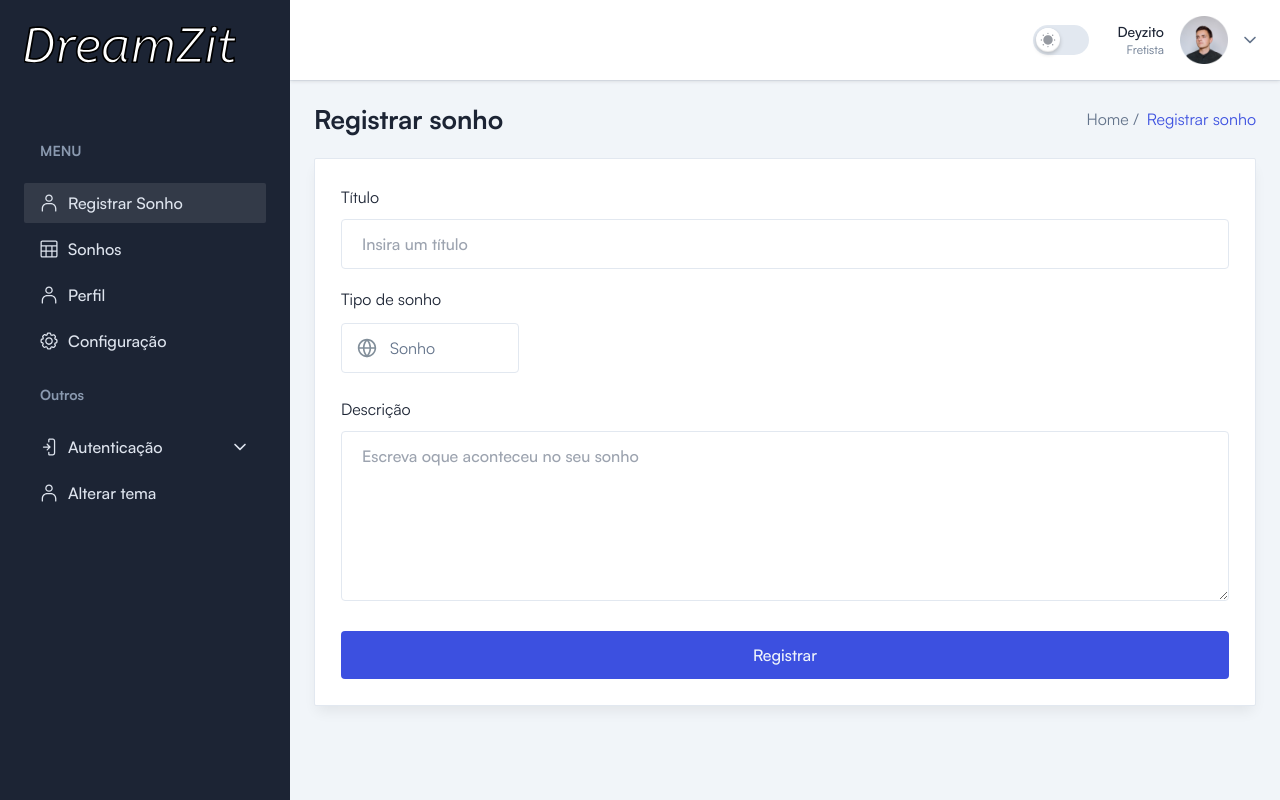
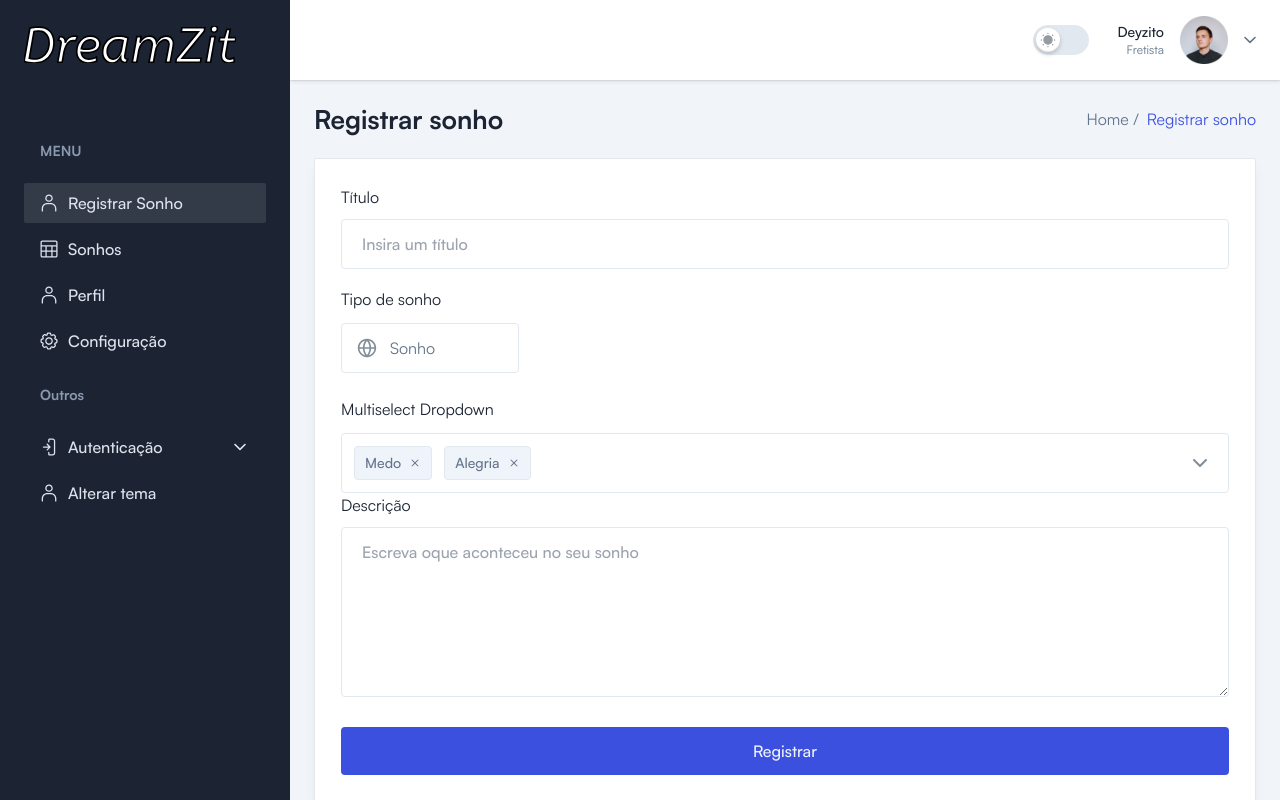
Before and after one commit to AndreyBarreto/dreamzit-front, a React (Vite) app: page /create/order in a window 1280 px wide. Built offline with nearby package versions, Linux system fonts and the light colour scheme.

Commit message:
feature/fellings

```diff
--- a/src/hooks/useCreateDreamHandler.tsx
+++ b/src/hooks/useCreateDreamHandler.tsx
@@ -8,8 +8,9 @@ const useCreateDreamHandler = () => {
 
     const [title, setTitle] = useState('');
     const [description, setDescription] = useState('');
+    const [feelings, setFellings] = useState([])
 
-    const register = () => {
+    const onSubmit = () => {
         base.post('/dreams/', { data: 'conteudo' })
             .then(response => {
                 console.log('Resposta da requisição:', response.data);
@@ -21,10 +22,12 @@ const useCreateDreamHandler = () => {
 
     return {
         description,
+        title,
+        feelings,
         setDescription,
-        title,
         setTitle,
-        register
+        onSubmit,
+        setFellings
     };
 };
 
--- a/src/pages/DreamForm.tsx
+++ b/src/pages/DreamForm.tsx
@@ -9,7 +9,8 @@ const OrderForm = () => {
     description,
     setTitle,
     setDescription,
-    register } = useCreateDreamHandler();
+    onSubmit
+  } = useCreateDreamHandler();
 
   return (
     <>
@@ -58,20 +59,93 @@ const OrderForm = () => {
                     </select>
                   </div>
                 </div>
+                <div>
+                  <label className="mb-3 block text-black dark:text-white">
+                    Multiselect Dropdown
+                  </label>
+                  <div className="relative z-20 w-full rounded border border-stroke p-1.5 pr-8 font-medium outline-none transition focus:border-primary active:border-primary dark:border-form-strokedark dark:bg-form-input">
+                    <div className="flex flex-wrap items-center">
+                      <span className="m-1.5 flex items-center justify-center rounded border-[.5px] border-stroke bg-gray py-1.5 px-2.5 text-sm font-medium dark:border-strokedark dark:bg-white/30">
+                        Medo
+                        <span className="cursor-pointer pl-2 hover:text-danger">
+                          <svg
+                            width="12"
+                            height="12"
+                            viewBox="0 0 12 12"
+                            fill="none"
+                            xmlns="http://www.w3.org/2000/svg"
+                          >
+                            <path
+                              fillRule="evenodd"
+                              clipRule="evenodd"
+                              d="M9.35355 3.35355C9.54882 3.15829 9.54882 2.84171 9.35355 2.64645C9.15829 2.45118 8.84171 2.45118 8.64645 2.64645L6 5.29289L3.35355 2.64645C3.15829 2.45118 2.84171 2.45118 2.64645 2.64645C2.45118 2.84171 2.45118 3.15829 2.64645 3.35355L5.29289 6L2.64645 8.64645C2.45118 8.84171 2.45118 9.15829 2.64645 9.35355C2.84171 9.54882 3.15829 9.54882 3.35355 9.35355L6 6.70711L8.64645 9.35355C8.84171 9.54882 9.15829 9.54882 9.35355 9.35355C9.54882 9.15829 9.54882 8.84171 9.35355 8.64645L6.70711 6L9.35355 3.35355Z"
+                              fill="currentColor"
+                            ></path>
+                          </svg>
+                        </span>
+                      </span>
+                      <span className="m-1.5 flex items-center justify-center rounded border-[.5px] border-stroke bg-gray py-1.5 px-2.5 text-sm font-medium dark:border-strokedark dark:bg-white/30">
+                        Alegria
+                        <span className="cursor-pointer pl-2 hover:text-danger">
+                          <svg
+                            width="12"
+                            height="12"
+                            viewBox="0 0 12 12"
+                            fill="none"
+                            xmlns="http://www.w3.org/2000/svg"
+                          >
+                            <path
+                              fillRule="evenodd"
+                              clipRule="evenodd"
+                              d="M9.35355 3.35355C9.54882 3.15829 9.54882 2.84171 9.35355 2.64645C9.15829 2.45118 8.84171 2.45118 8.64645 2.64645L6 5.29289L3.35355 2.64645C3.15829 2.45118 2.84171 2.45118 2.64645 2.64645C2.45118 2.84171 2.45118 3.15829 2.64645 3.35355L5.29289 6L2.64645 8.64645C2.45118 8.84171 2.45118 9.15829 2.64645 9.35355C2.84171 9.54882 3.15829 9.54882 3.35355 9.35355L6 6.70711L8.64645 9.35355C8.84171 9.54882 9.15829 9.54882 9.35355 9.35355C9.54882 9.15829 9.54882 8.84171 9.35355 8.64645L6.70711 6L9.35355 3.35355Z"
+                              fill="currentColor"
+                            ></path>
+                          </svg>
+                        </span>
+                      </span>
+                    </div>
+                    <select
+                      name=""
+                      id=""
+                      className="absolute top-0 left-0 z-20 h-full w-full bg-transparent opacity-0"
+                    >
+                      <option value="">Option</option>
+                      <option value="">Option</option>
+                    </select>
+                    <span className="absolute top-1/2 right-4 z-10 -translate-y-1/2">
+                      <svg
+                        width="24"
+                        height="24"
+                        viewBox="0 0 24 24"
+                        fill="none"
+                        xmlns="http://www.w3.org/2000/svg"
+                      >
+                        <g opacity="0.8">
+                          <path
+                            fillRule="evenodd"
+                            clipRule="evenodd"
+                            d="M5.29289 8.29289C5.68342 7.90237 6.31658 7.90237 6.70711 8.29289L12 13.5858L17.2929 8.29289C17.6834 7.90237 18.3166 7.90237 18.7071 8.29289C19.0976 8.68342 19.0976 9.31658 18.7071 9.70711L12.7071 15.7071C12.3166 16.0976 11.6834 16.0976 11.2929 15.7071L5.29289 9.70711C4.90237 9.31658 4.90237 8.68342 5.29289 8.29289Z"
+                            fill="#637381"
+                          ></path>
+                        </g>
+                      </svg>
+                    </span>
+                  </div>
+                </div>
                 <div className="mb-6">
                   <label className="mb-2.5 block text-black dark:text-white">
                     Descrição
                   </label>
                   <textarea
                     onChange={(e) => { setDescription(e.target.value) }}
-                    value={title}
+                    value={description}
                     rows={6}
                     placeholder="Escreva oque aconteceu no seu sonho"
                     className="w-full rounded border-[1.5px] border-stroke bg-transparent py-3 px-5 font-medium outline-none transition focus:border-primary active:border-primary disabled:cursor-default disabled:bg-whiter dark:border-form-strokedark dark:bg-form-input dark:focus:border-primary"
                   ></textarea>
                 </div>
                 <button className="flex w-full justify-center rounded bg-primary p-3 font-medium text-gray"
-                  onClick={() => register()}>
+                  onClick={() => onSubmit()}>
                   Registrar
                 </button>
 
```
